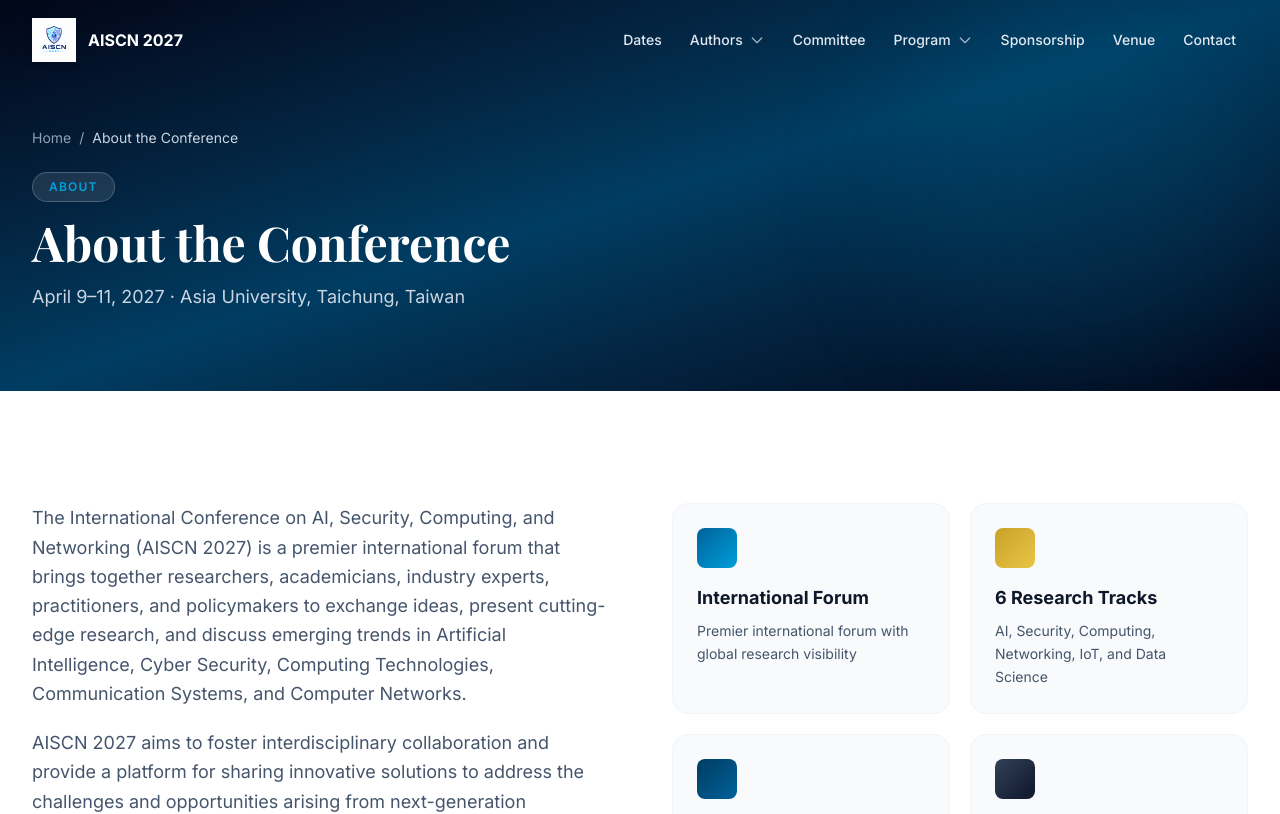
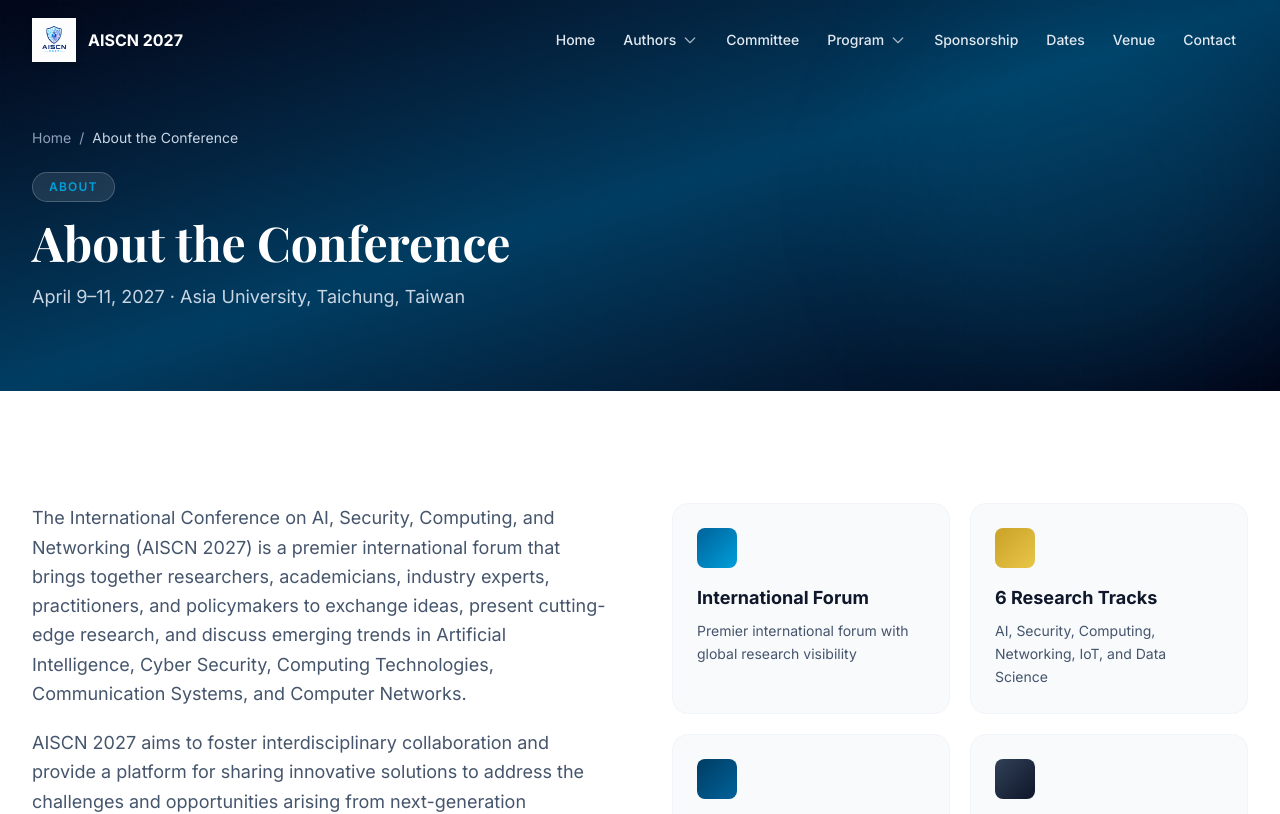
Before and after one commit to zainulhassan55/conference_website_asia, a React (Vite) app in the folder conference-website/: page /about in a window 1280 px wide. Shown: the top 814 px of the page. Built offline with nearby package versions, Linux system fonts and the light colour scheme.

Commit message:
Add home button in navbar and move Dates button

```diff
--- a/conference-website/src/components/Navbar.jsx
+++ b/conference-website/src/components/Navbar.jsx
@@ -145,7 +145,12 @@ export default function Navbar() {
                   itemClassName={dropdownItemClassName}
                 />
               ) : (
-                <NavLinkItem key={item.href} to={item.href} className={linkClassName}>
+                <NavLinkItem
+                  key={item.href}
+                  to={item.href}
+                  end={item.href === "/"}
+                  className={linkClassName}
+                >
                   {item.label}
                 </NavLinkItem>
               )
@@ -182,6 +187,7 @@ export default function Navbar() {
                 <NavLinkItem
                   key={item.href}
                   to={item.href}
+                  end={item.href === "/"}
                   onClick={closeMobileMenu}
                   className="block px-4 py-3.5 text-lg font-medium text-slate-200 hover:text-white hover:bg-white/5 rounded-xl transition-colors"
                 >
--- a/conference-website/src/data/conferenceData.js
+++ b/conference-website/src/data/conferenceData.js
@@ -35,7 +35,7 @@ export const conference = {
 };
 
 export const navItems = [
-  { label: "Dates", href: "/dates" },
+  { label: "Home", href: "/" },
   {
     label: "Authors",
     children: [
@@ -55,6 +55,7 @@ export const navItems = [
     ],
   },
   { label: "Sponsorship", href: "/sponsorship" },
+  { label: "Dates", href: "/dates" },
   { label: "Venue", href: "/venue" },
   { label: "Contact", href: "/contact" },
 ];
```
